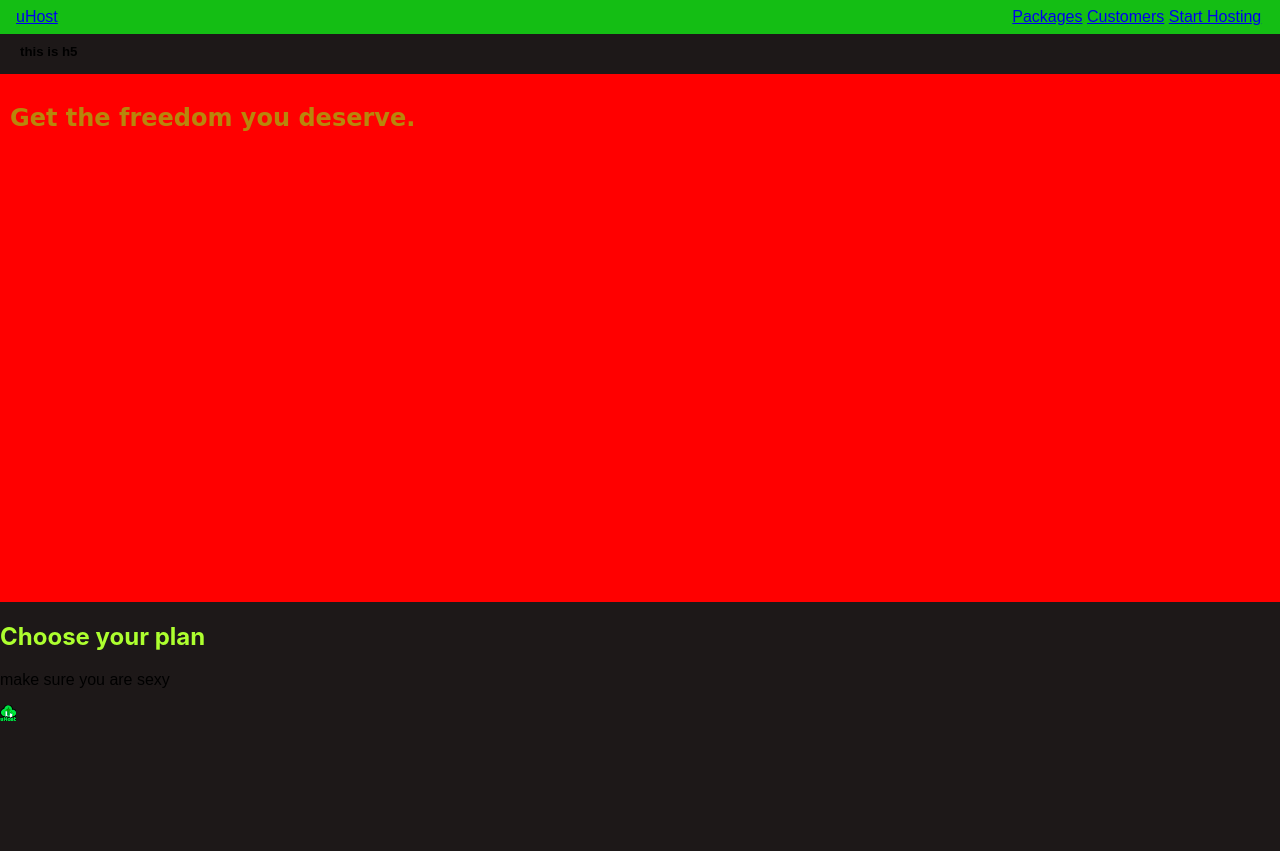
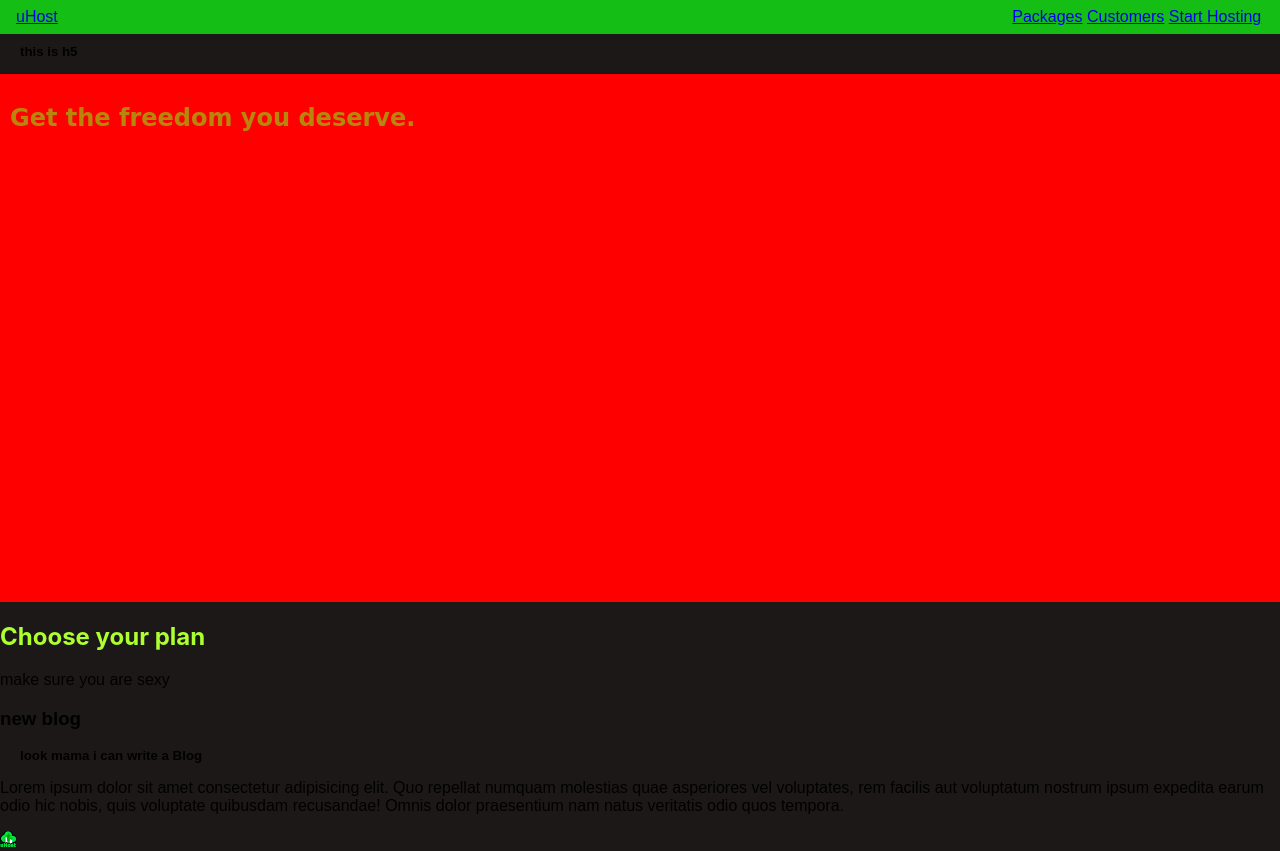
Before and after one commit to riyadh9292/simple-html, a plain HTML site: page index.html in a window 1280 px wide. Before the commit the page ends 800 px from the top, so only its background shows below. Drawn offline with Linux system fonts and the light colour scheme; a web font is replaced by a local one.

Commit message:
div is added

```diff
--- a/index.html
+++ b/index.html
@@ -42,6 +42,11 @@
             <p>make sure you are sexy</p>
         </section>
     </main>
+    <div>
+        <h3>new blog</h3>
+        <h5>look mama i can write a Blog</h5>
+        <p>Lorem ipsum dolor sit amet consectetur adipisicing elit. Quo repellat numquam molestias quae asperiores vel voluptates, rem facilis aut voluptatum nostrum ipsum expedita earum odio hic nobis, quis voluptate quibusdam recusandae! Omnis dolor praesentium nam natus veritatis odio quos tempora.</p>
+    </div>
     <img src="favicon.png" alt="">
 </body>
 
```
